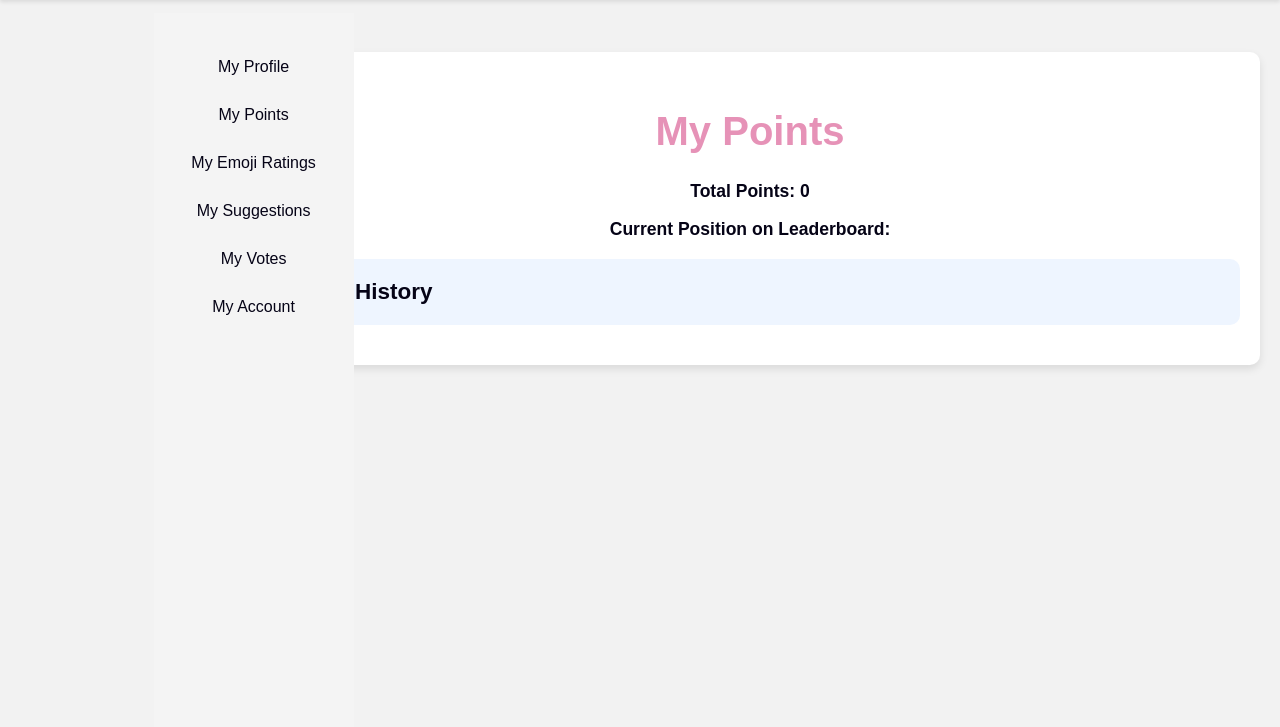
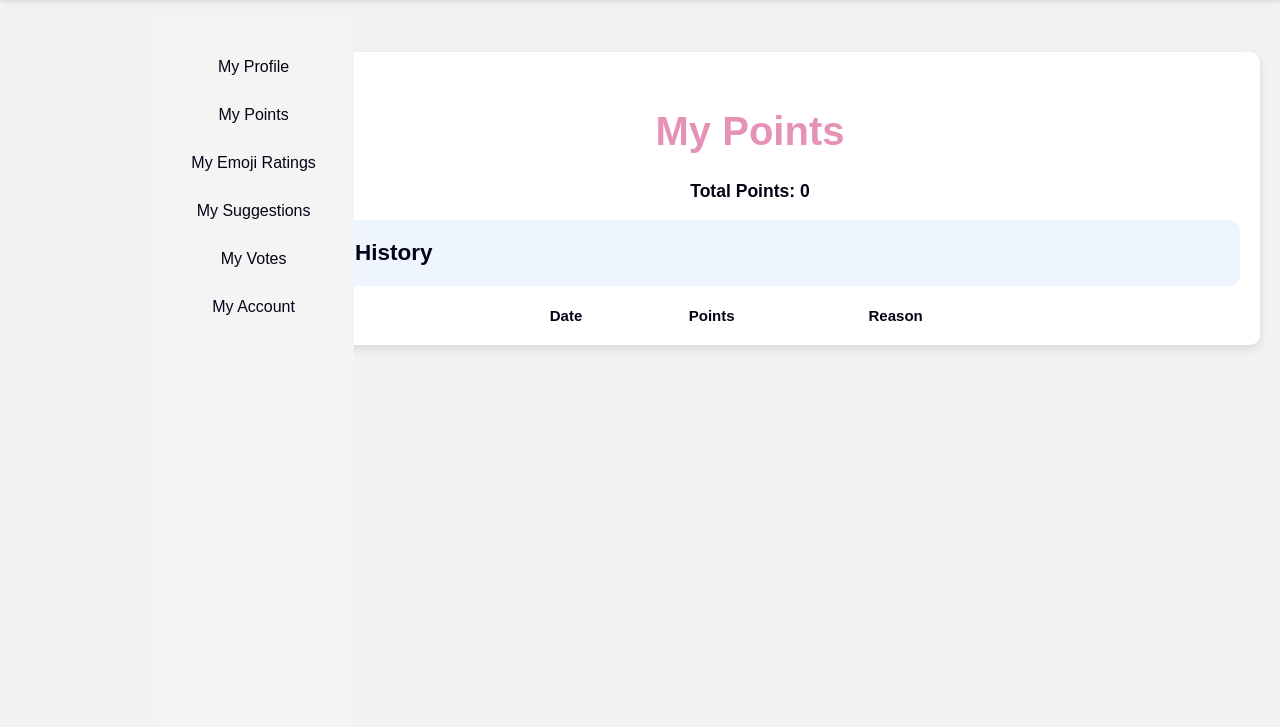
Before and after one commit to rbarans/CAPSTON3RS, a Flask app: page /my_points in a window 1280 px wide. Shown: the part 73-800 px from the top of the page. Run offline with Flask 3, Linux system fonts and the light colour scheme; the visitor is signed in with stand-in values (Sample User, id 1); data that the repository does not hold is empty.

Commit message:
updating my points page

```diff
--- a/system/app.py
+++ b/system/app.py
@@ -1,7 +1,7 @@
 import mysql.connector, os
 from flask import Flask, render_template, request, redirect, url_for, flash, jsonify , Blueprint, session
 from flask_login import LoginManager, login_user, logout_user, current_user, UserMixin, login_required
-from datetime import datetime
+import datetime
 from turbo_flask import Turbo
 
 
@@ -91,7 +91,7 @@ def logout():
             logout_user()  # Log the user out
             return render_template('message.html', message="You have been logged out.")
         user_id = current_user.id
-        submission_date = datetime.now().date() #using just the date because SQL can't convert datetime into just date for referencing unique conditions
+        submission_date = datetime.datetime.now().date()
 
         conn = get_db_connection()
         cursor = conn.cursor(dictionary=True)
@@ -120,7 +120,7 @@ def logout():
 def rate_day():
     if current_user.is_authenticated:
         user_id = current_user.id
-        submission_date = datetime.now().date()
+        submission_date = datetime.datetime.now().date()
         new_rating = int(request.form['rating'])
         conn = get_db_connection()
         cursor = conn.cursor(dictionary=True)
@@ -198,18 +198,70 @@ def my_ratings():
 @app.route('/my_points')
 @login_required
 def my_points():
-    user_id = current_user.id  # Use Flask-Login's current_user
+    user_id = current_user.id  # Get current user ID
 
     conn = get_db_connection()
-    cursor = conn.cursor(dictionary=True)  # Use dictionary=True to get column names
+    cursor = conn.cursor(dictionary=True)
 
-    # Fetch total points
-    cursor.execute("SELECT points FROM User WHERE userID = %s", (user_id,))
-    user = cursor.fetchone()
-    total_points = user['points'] if user else 0
+    # Get points history (EmojiFeedback, Vote, Suggestion)
+    points_data = []
 
+    # Fetch Emoji Feedbacks
+    cursor.execute("""
+        SELECT SubmissionDate, EmojiRating
+        FROM EmojiFeedback
+        WHERE UserID = %s
+    """, (user_id,))
+    emoji_feedbacks = cursor.fetchall()
+    for feedback in emoji_feedbacks:
+        points_data.append({
+            'date': feedback['SubmissionDate'],
+            'points': 3,
+            'reason': 'Emoji Feedback'
+        })
 
-    return render_template('profile/my_points.html',total_points=total_points)  # Adjust the path to your template
+    # Fetch Votes
+    cursor.execute("""
+        SELECT VotedDate, VoteType
+        FROM Vote
+        WHERE UserID = %s
+    """, (user_id,))
+    votes = cursor.fetchall()
+    for vote in votes:
+        points_data.append({
+            'date': vote['VotedDate'],
+            'points': 1,
+            'reason': 'Vote'
+        })
+
+    # Fetch Suggestions
+    cursor.execute("""
+        SELECT CreatedDate
+        FROM Suggestion
+        WHERE UserID = %s
+    """, (user_id,))
+    suggestions = cursor.fetchall()
+    for suggestion in suggestions:
+        points_data.append({
+            'date': suggestion['CreatedDate'],
+            'points': 5,
+            'reason': 'Suggestion'
+        })
+
+    # Calculate total points
+    total_points = sum(item['points'] for item in points_data)
+
+    # Sort points data by date (newest first)
+    points_data = sorted(
+        points_data,
+        key=lambda x: x['date'].date() if isinstance(x['date'], datetime.datetime) else x['date'],
+        reverse=True
+    )
+    cursor.close()
+    conn.close()
+
+    return render_template('profile/my_points.html', points_data=points_data, total_points=total_points)
+
 
 @app.route('/my_suggestions')
 @login_required
--- a/system/templates/profile/my_points.html
+++ b/system/templates/profile/my_points.html
@@ -3,24 +3,35 @@
 {% extends 'profile/profile_base.html' %}
 
 {% block main_content %}
-
 <head>
-    <title>My Profile</title>
+    <title>My Points</title>
     <link rel="stylesheet" href="{{ url_for('static', filename='profile_style.css') }}">
 </head>
 
 <body>
     <div class="container">
         <h1>My Points</h1>
-
         <h3><strong>Total Points:</strong> {{ total_points }}</h3>
 
-        <h3><strong>Current Position on Leaderboard:</strong> </h3>
-
-
         <h2>Points History</h2>
+        <table>
+            <thead>
+                <tr>
+                    <th>Date</th>
+                    <th>Points</th>
+                    <th>Reason</th>
+                </tr>
+            </thead>
+            <tbody>
+                {% for entry in points_data %}
+                <tr>
+                    <td>{{ entry.date.strftime('%m/%d/%Y') }}</td>
+                    <td>+{{ entry.points }}</td>
+                    <td>{{ entry.reason }}</td>
+                </tr>
+                {% endfor %}
+            </tbody>
+        </table>
     </div>
-
 </body>
-
 {% endblock %}
```
